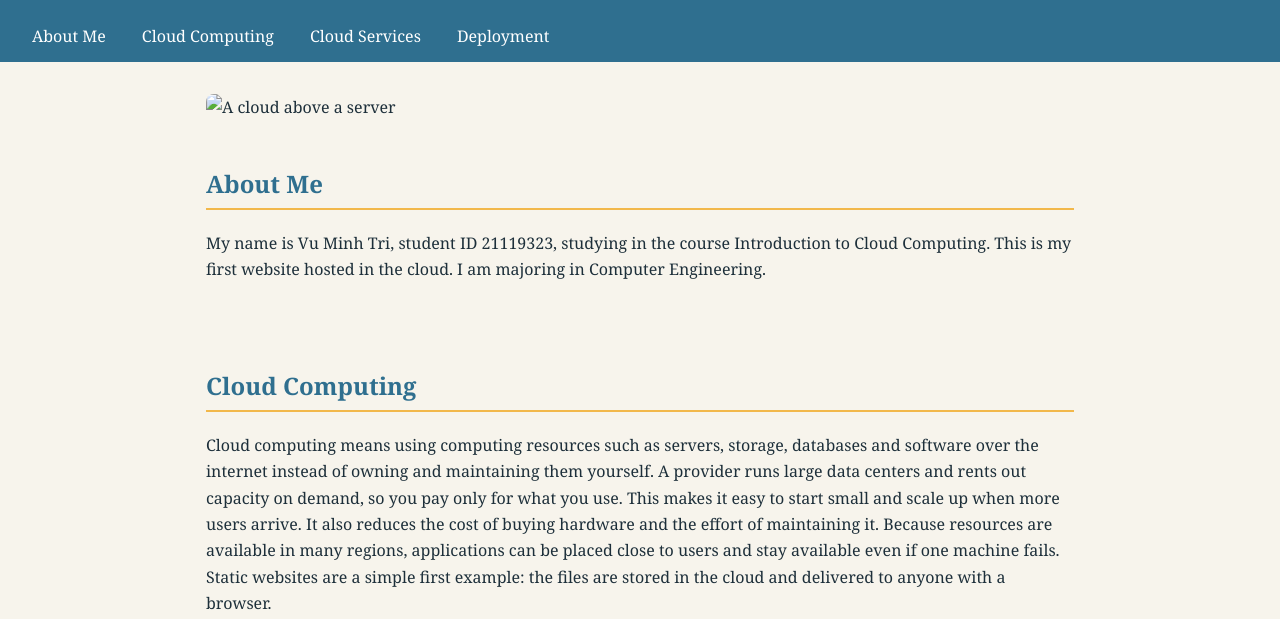
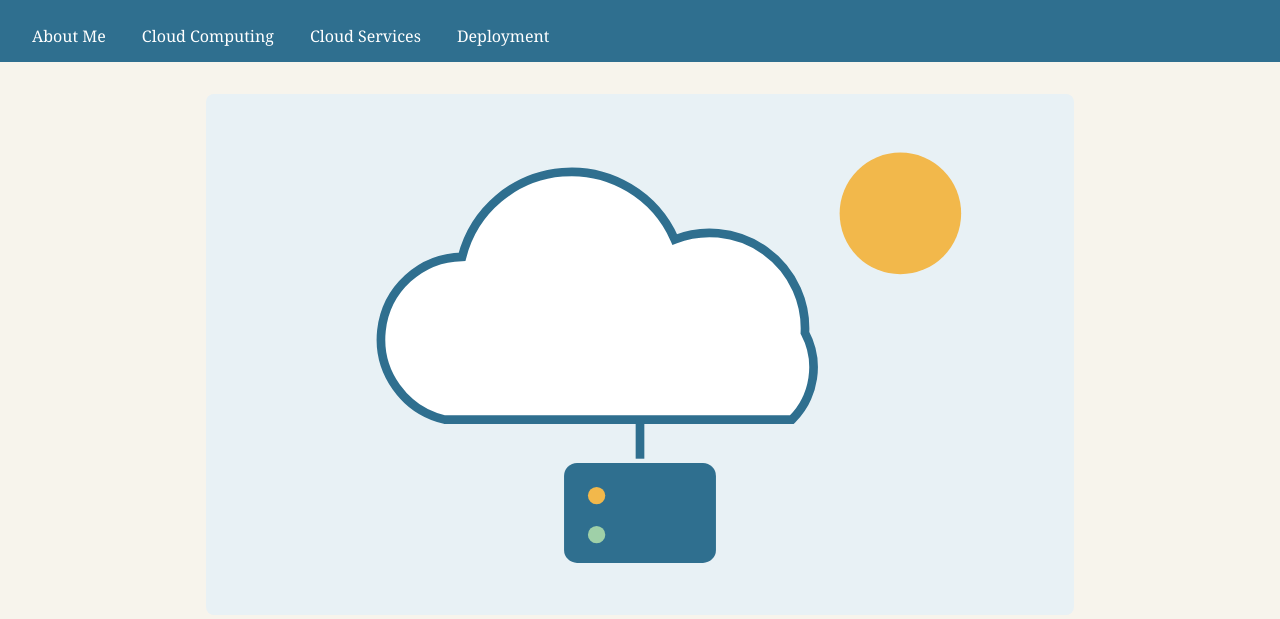
Before and after one commit to Vu-Minh-Tri/cloud-lab1-vuminhtri-21119323, a plain HTML site: page index.html in a window 1280 px wide. Shown: the part 110-729 px from the top of the page. Drawn offline with Linux system fonts and the light colour scheme.

Commit message:
Update image source path in index.html

```diff
--- a/index.html
+++ b/index.html
@@ -18,7 +18,7 @@
   </ul></nav>
 </header>
 <main>
-  <img class="hero" src="assets/cloud.svg" alt="A cloud above a server">
+  <img class="hero" src="cloud.svg" alt="A cloud above a server">
   <section id="about">
     <h2>About Me</h2>
     <p>My name is Vu Minh Tri, student ID 21119323, studying in the course Introduction to Cloud Computing. This is my first website hosted in the cloud. I am majoring in Computer Engineering.</p>
```
